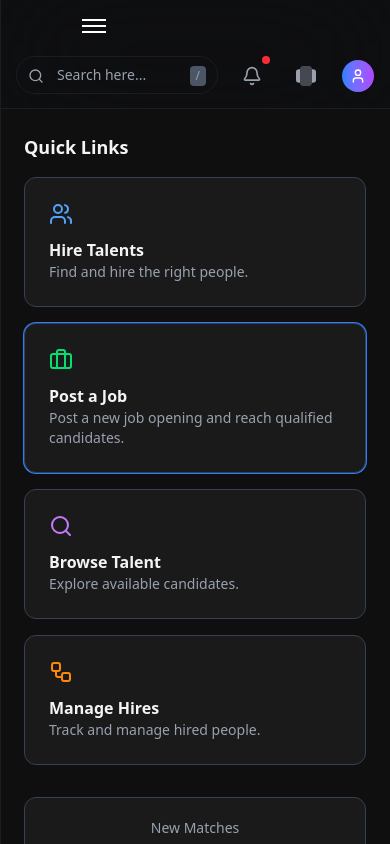
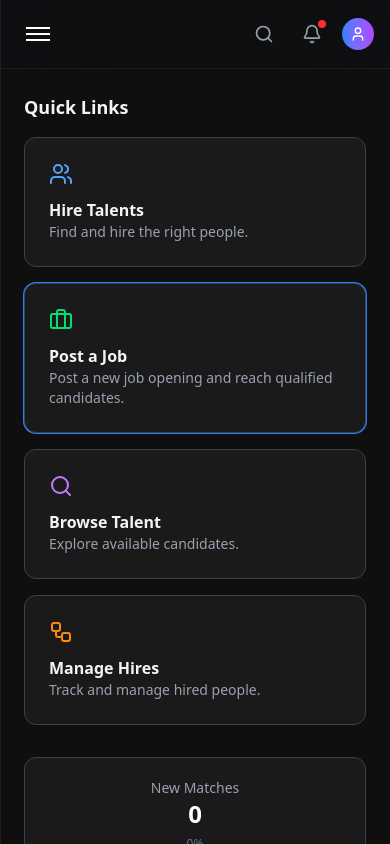
Before and after one commit to princeowire/smartgateai, a React (Vite) app: page / in a window 390 px wide. Shown: the top 844 px of the page. Built offline with nearby package versions, Linux system fonts and the light colour scheme.

Commit message:
fixed hambuger

```diff
--- a/src/components/header/hambuger.jsx
+++ b/src/components/header/hambuger.jsx
@@ -5,7 +5,7 @@ import React from 'react';
 const Hambuger = () => {
   return (
     <button
-      className="ml-16 relative flex h-7 w-7 flex-col items-center justify-center text-white focus:outline-none"
+      className="relative flex h-7 w-7 flex-col items-center justify-center text-white focus:outline-none"
       aria-label="Menu"
     >
       {/* Top line */}
--- a/src/components/header/header.jsx
+++ b/src/components/header/header.jsx
@@ -1,39 +1,68 @@
 "use client";
 
-import { Search, Bell, Settings, User } from 'lucide-react';
-import Hambuger from './hambuger';
+import { useState } from "react";
+import { Search, Bell, User } from "lucide-react";
+import Hambuger from "./hambuger";
 
 export default function Header({ onToggleSidebar }) {
+  const [showSearch, setShowSearch] = useState(false);
+
   return (
-    <header className="backdrop-blur-3xl border-b border-[#1C1D20] px-4 py-3 sm:px-6 sm:py-4 z-50 flex flex-wrap items-center justify-between gap-4 sm:gap-0">
-      <div className="flex items-center space-x-4" onClick={onToggleSidebar}>
-        <Hambuger />
+    <header className="ml-16 max-sm:ml-0 backdrop-blur-3xl border-b border-[#1C1D20] px-4 py-3 sm:px-6 sm:py-4 z-50 flex items-center justify-between">
+      {/* LEFT SIDE (Hamburger + Brand maybe later) */}
+      <div className="flex items-center space-x-3">
+        <button onClick={onToggleSidebar} className="p-2">
+          <Hambuger />
+        </button>
       </div>
 
       {/* RIGHT SIDE CONTENT */}
-      <div className="flex flex-wrap max-sm:w-full sm:items-center sm:space-x-4 justify-end sm:justify-end gap-4 sm:gap-4">
+      <div className="flex items-center space-x-3">
+        {/* Mobile Search Toggle */}
+        <div className="sm:hidden">
+          {!showSearch ? (
+            <button
+              className="p-2 text-gray-400 hover:text-white hover:bg-gray-700 rounded-lg transition-colors"
+              onClick={() => setShowSearch(true)}
+            >
+              <Search className="h-5 w-5" />
+            </button>
+          ) : (
+            <div className="relative flex-1">
+              <Search className="absolute left-3 top-1/2 transform -translate-y-1/2 h-4 w-4 text-gray-400" />
+              <input
+                type="text"
+                placeholder="Search here..."
+                className="border border-[#1C1D20] rounded-[30px] pl-10 pr-4 py-2 text-sm text-white placeholder-gray-400 focus:outline-none focus:ring-2 focus:ring-blue-500 w-48"
+              />
+              <button
+                onClick={() => setShowSearch(false)}
+                className="absolute right-3 top-1/2 transform -translate-y-1/2 text-xs text-gray-400"
+              >
+                ✕
+              </button>
+            </div>
+          )}
+        </div>
 
-        {/* Search Input */}
-        <div className="relative max-sm:w-full sm:w-auto flex-1 sm:flex-none">
+        {/* Desktop Search (always visible) */}
+        <div className="relative hidden sm:block">
           <Search className="absolute left-3 top-1/2 transform -translate-y-1/2 h-4 w-4 text-gray-400" />
           <input
             type="text"
             placeholder="Search here..."
-            className="border border-[#1C1D20] rounded-[30px] pl-10 pr-4 py-2 text-sm text-white placeholder-gray-400 focus:outline-none focus:ring-2 focus:ring-blue-500 focus:border-transparent w-full sm:w-64"
+            className="border border-[#1C1D20] rounded-[30px] pl-10 pr-4 py-2 text-sm text-white placeholder-gray-400 focus:outline-none focus:ring-2 focus:ring-blue-500 focus:border-transparent w-64"
           />
-          <span className="absolute right-3 top-1/2 transform -translate-y-1/2 text-xs text-gray-400 bg-gray-600 px-1.5 py-0.5 rounded">
-            /
-          </span>
         </div>
 
         {/* Notification Icon */}
         <button className="relative p-2 text-gray-400 hover:text-white hover:bg-gray-700 rounded-lg transition-colors">
           <Bell className="h-5 w-5" />
-          <span className="absolute top-0 right-0 h-2 w-2 bg-red-500 rounded-full"></span>
+          <span className="absolute top-1 right-1 h-2 w-2 bg-red-500 rounded-full"></span>
         </button>
 
         {/* Settings Icon */}
-        <button className="p-2 text-gray-400 hover:text-white hover:bg-gray-700 rounded-lg transition-colors">
+        <button className="p-2 text-gray-400 hover:text-white hover:bg-gray-700 rounded-lg transition-colors hidden sm:flex">
           <svg
             xmlns="http://www.w3.org/2000/svg"
             width="24"
@@ -55,10 +84,8 @@ export default function Header({ onToggleSidebar }) {
         </button>
 
         {/* User Avatar */}
-        <div className="flex items-center space-x-2">
-          <div className="w-8 h-8 rounded-full bg-gradient-to-r from-blue-500 to-purple-500 flex items-center justify-center">
-            <User className="h-4 w-4 text-white" />
-          </div>
+        <div className="w-8 h-8 rounded-full bg-gradient-to-r from-blue-500 to-purple-500 flex items-center justify-center">
+          <User className="h-4 w-4 text-white" />
         </div>
       </div>
     </header>
```
